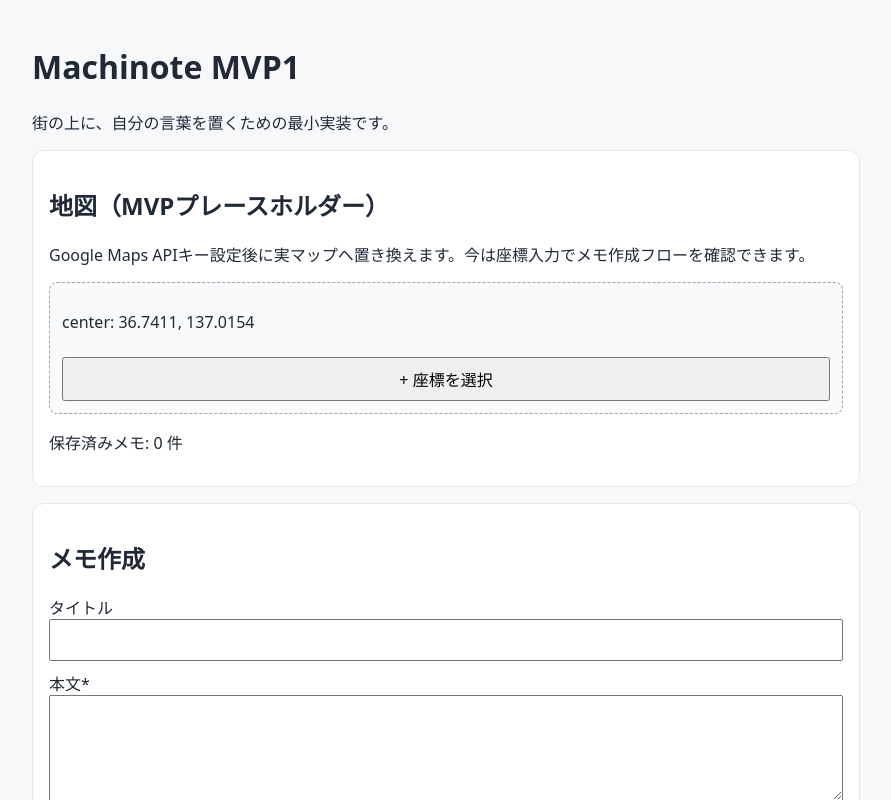
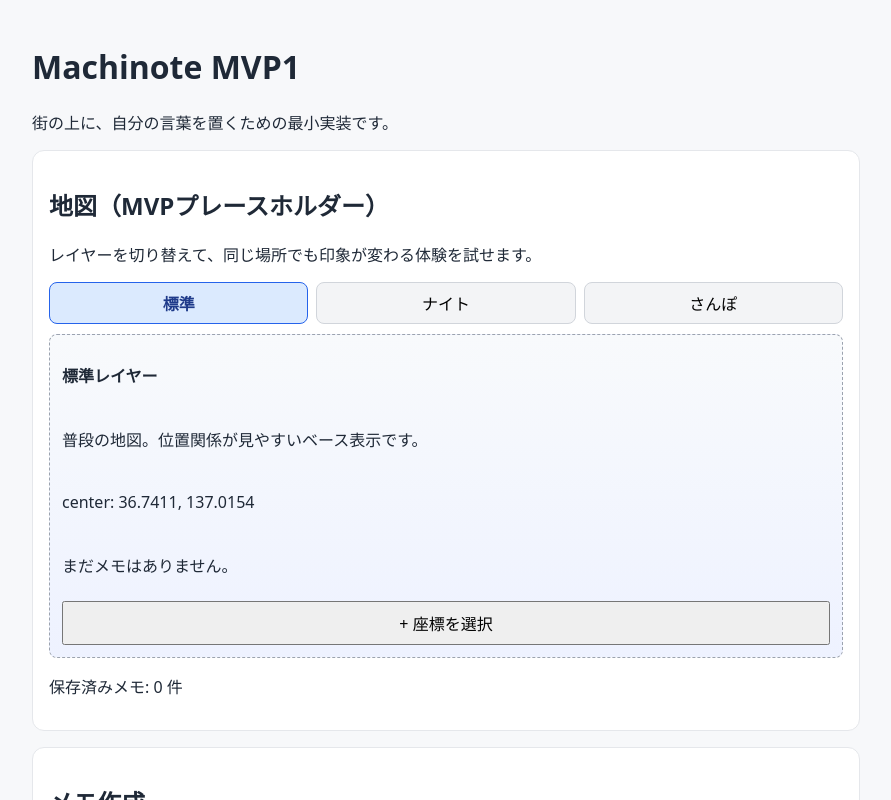
Before and after one commit to nannan927/machiaruki, a Next.js app: page / in a window 1280 px wide. Shown: the top 800 px of the page, without its empty margins (194-1085 px from the left). Built offline with nearby package versions, Linux system fonts and the light colour scheme; no server answers; the database is empty.

Commit message:
feat: add map layer toggle experience

```diff
--- a/app/globals.css
+++ b/app/globals.css
@@ -59,3 +59,48 @@ button {
   gap: 8px;
   background: #f9fafb;
 }
+
+.layerButtons {
+  display: grid;
+  grid-template-columns: repeat(3, minmax(0, 1fr));
+  gap: 8px;
+  margin-bottom: 10px;
+}
+
+.layerButtons button {
+  border: 1px solid #d1d5db;
+  border-radius: 8px;
+  background: #f3f4f6;
+}
+
+.layerButtons button.active {
+  border-color: #2563eb;
+  background: #dbeafe;
+  color: #1e3a8a;
+  font-weight: 700;
+}
+
+.layerTitle {
+  font-weight: 700;
+}
+
+.mapLayer-normal {
+  background: linear-gradient(180deg, #f8fafc 0%, #eef2ff 100%);
+}
+
+.mapLayer-night {
+  background: linear-gradient(180deg, #0f172a 0%, #1e293b 100%);
+  color: #e2e8f0;
+  border-color: #334155;
+}
+
+.mapLayer-night button {
+  background: #334155;
+  color: #f8fafc;
+  border: 1px solid #475569;
+}
+
+.mapLayer-walk {
+  background: linear-gradient(180deg, #f0fdf4 0%, #dcfce7 100%);
+  border-color: #86efac;
+}
--- a/components/MapView.tsx
+++ b/components/MapView.tsx
@@ -1,5 +1,6 @@
 "use client";
 
+import { useMemo, useState } from "react";
 import type { Memo } from "@/types/memo";
 
 type MapViewProps = {
@@ -8,21 +9,58 @@ type MapViewProps = {
   onSelect: (coords: { lat: number; lng: number }) => void;
 };
 
+type Layer = "normal" | "night" | "walk";
+
 const defaultCenter = { lat: 36.7411, lng: 137.0154 };
+
+const layerLabel: Record<Layer, string> = {
+  normal: "標準",
+  night: "ナイト",
+  walk: "さんぽ",
+};
+
+const layerDescription: Record<Layer, string> = {
+  normal: "普段の地図。位置関係が見やすいベース表示です。",
+  night: "夜道を想定したコントラスト高めの見え方です。",
+  walk: "緑地と歩道を強調した、散歩向けの見え方です。",
+};
 
 export function MapView({ selected, memos, onSelect }: MapViewProps) {
   const center = selected ?? defaultCenter;
+  const [layer, setLayer] = useState<Layer>("normal");
+
+  const memoPreview = useMemo(() => {
+    if (memos.length === 0) return "まだメモはありません。";
+    const titles = memos.slice(0, 3).map((memo) => memo.title || "無題");
+    return `メモ: ${titles.join(" / ")}${memos.length > 3 ? " ..." : ""}`;
+  }, [memos]);
 
   return (
     <section className="card">
       <h2>地図（MVPプレースホルダー）</h2>
-      <p>
-        Google Maps APIキー設定後に実マップへ置き換えます。今は座標入力でメモ作成フローを確認できます。
-      </p>
-      <div className="mapPlaceholder">
+      <p>レイヤーを切り替えて、同じ場所でも印象が変わる体験を試せます。</p>
+
+      <div className="layerButtons" role="tablist" aria-label="地図レイヤー切替">
+        {(Object.keys(layerLabel) as Layer[]).map((key) => (
+          <button
+            key={key}
+            type="button"
+            onClick={() => setLayer(key)}
+            aria-pressed={layer === key}
+            className={layer === key ? "active" : ""}
+          >
+            {layerLabel[key]}
+          </button>
+        ))}
+      </div>
+
+      <div className={`mapPlaceholder mapLayer-${layer}`}>
+        <p className="layerTitle">{layerLabel[layer]}レイヤー</p>
+        <p>{layerDescription[layer]}</p>
         <p>
           center: {center.lat.toFixed(4)}, {center.lng.toFixed(4)}
         </p>
+        <p>{memoPreview}</p>
         <button
           type="button"
           onClick={() =>
```
